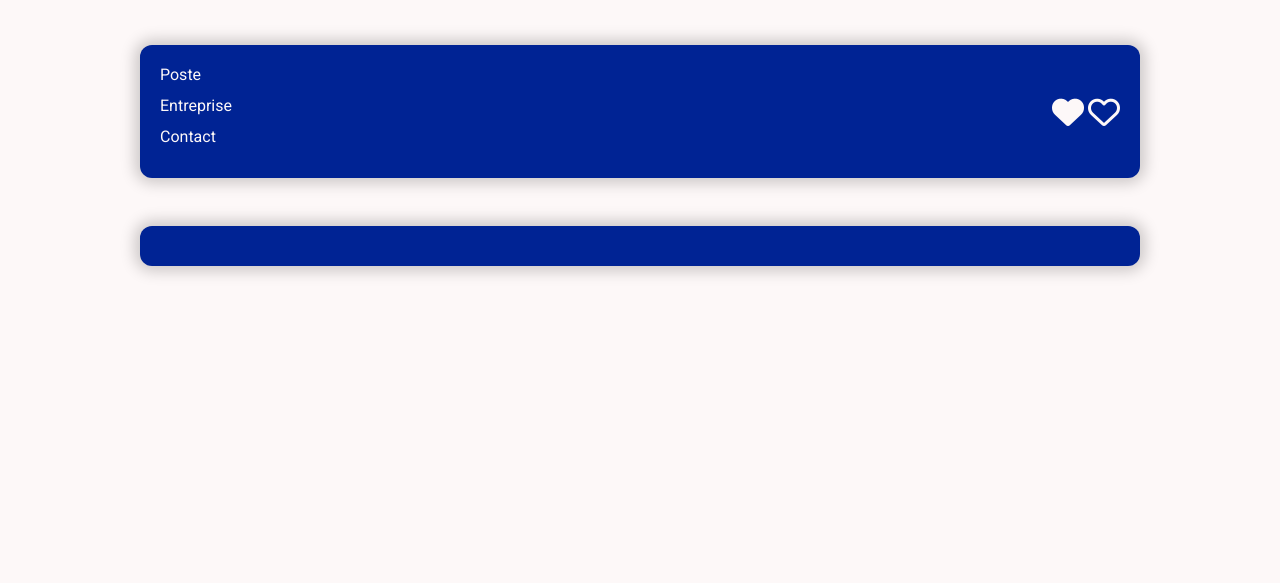
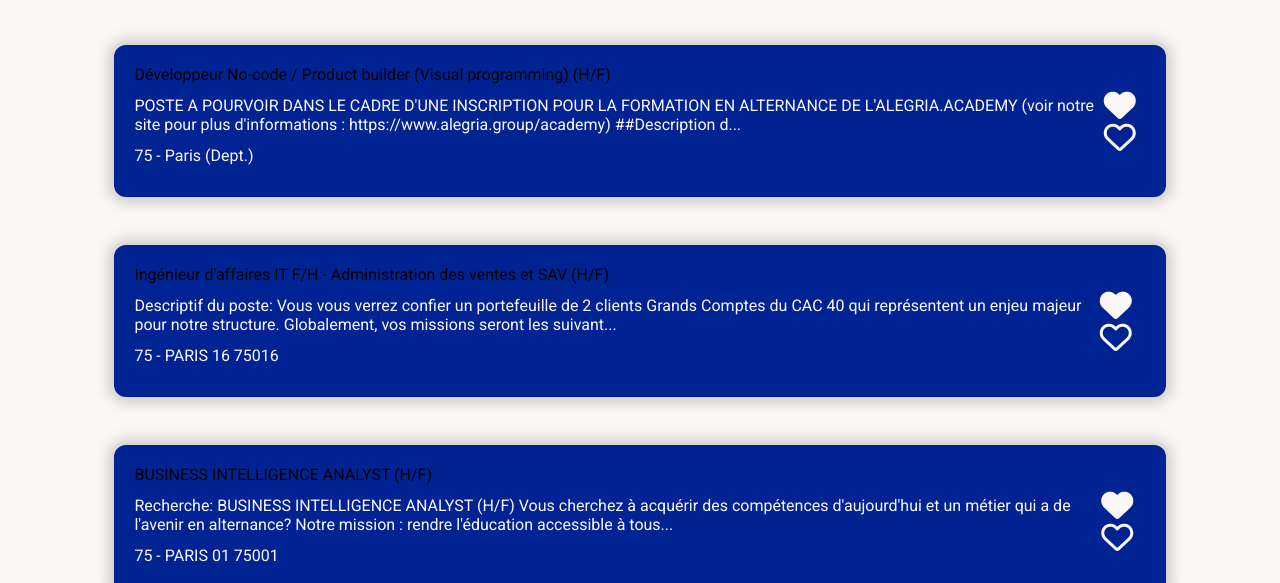
Before and after one commit to fabienAstia/apiEmploi, a plain HTML site: page index.html in a window 1280 px wide. Shown: the part 215-798 px from the top of the page. Drawn offline with Linux system fonts and the light colour scheme.

Commit message:
fix index js

```diff
--- a/index.html
+++ b/index.html
@@ -26,7 +26,7 @@
     <main>
       <h1>Liste des postes d'alternance proposés par les entreprises</h1>
       <div class="container">
-       <section>
+       <!-- <section>
           <div class="info">
             <div class="jobInfo">Poste</div>
             <div class="companyInfo">Entreprise</div>
@@ -38,7 +38,7 @@
           </div>
         </section>
         <section>
-        </section>
+        </section>  -->
       </div>
     </main>
     <script src="./scripts/index.js"></script>
--- a/scripts/index.js
+++ b/scripts/index.js
@@ -1,4 +1,5 @@
 const target = document.querySelector(".container")
+console.log(target)
 
 const url = "./data/dataJob.json"
 
@@ -14,7 +15,7 @@ async function fetchApiData() {
   console.log(results)
 
   for (let index = 0; index < results.length; index++) {
-    target.insertAdjacentHTML("aftereend",
+    target.insertAdjacentHTML("afterend",
     ` <section id="${index}">
     <div class="info">
       <div class="jobInfo">
```
